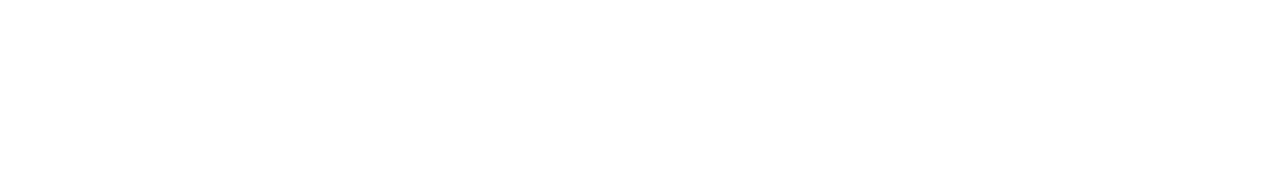
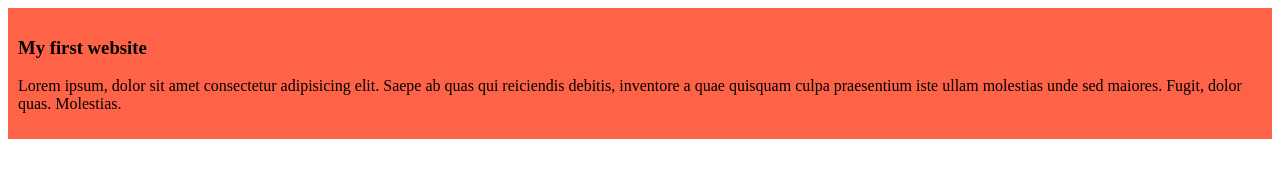
Before and after one commit to SNbappy/my-simple-website, a plain HTML site: page index.html in a window 1280 px wide. Drawn offline with Linux system fonts and the light colour scheme.

Commit message:
added the first blog

```diff
--- /dev/null
+++ b/Styles/blog.css
@@ -0,0 +1,4 @@
+div{
+    background-color: tomato;
+    padding: 10px;
+}
--- a/index.html
+++ b/index.html
@@ -4,8 +4,12 @@
     <meta charset="UTF-8">
     <meta name="viewport" content="width=device-width, initial-scale=1.0">
     <title>My Simple Website</title>
+    <link rel="stylesheet" href="Styles/blog.css">
 </head>
 <body>
-
+    <div>
+        <h3>My first website</h3>
+        <p>Lorem ipsum, dolor sit amet consectetur adipisicing elit. Saepe ab quas qui reiciendis debitis, inventore a quae quisquam culpa praesentium iste ullam molestias unde sed maiores. Fugit, dolor quas. Molestias.</p>
+    </div>
 </body>
 </html>
```
